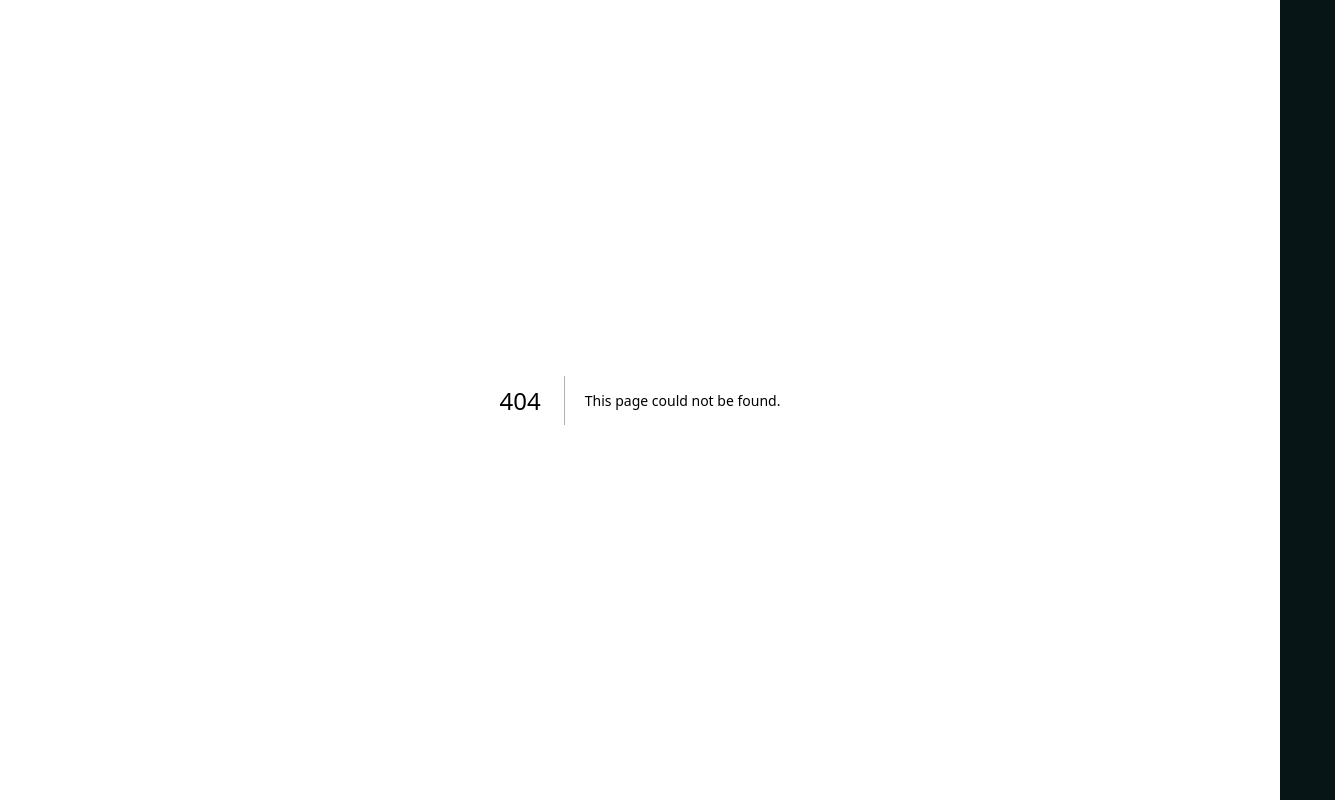
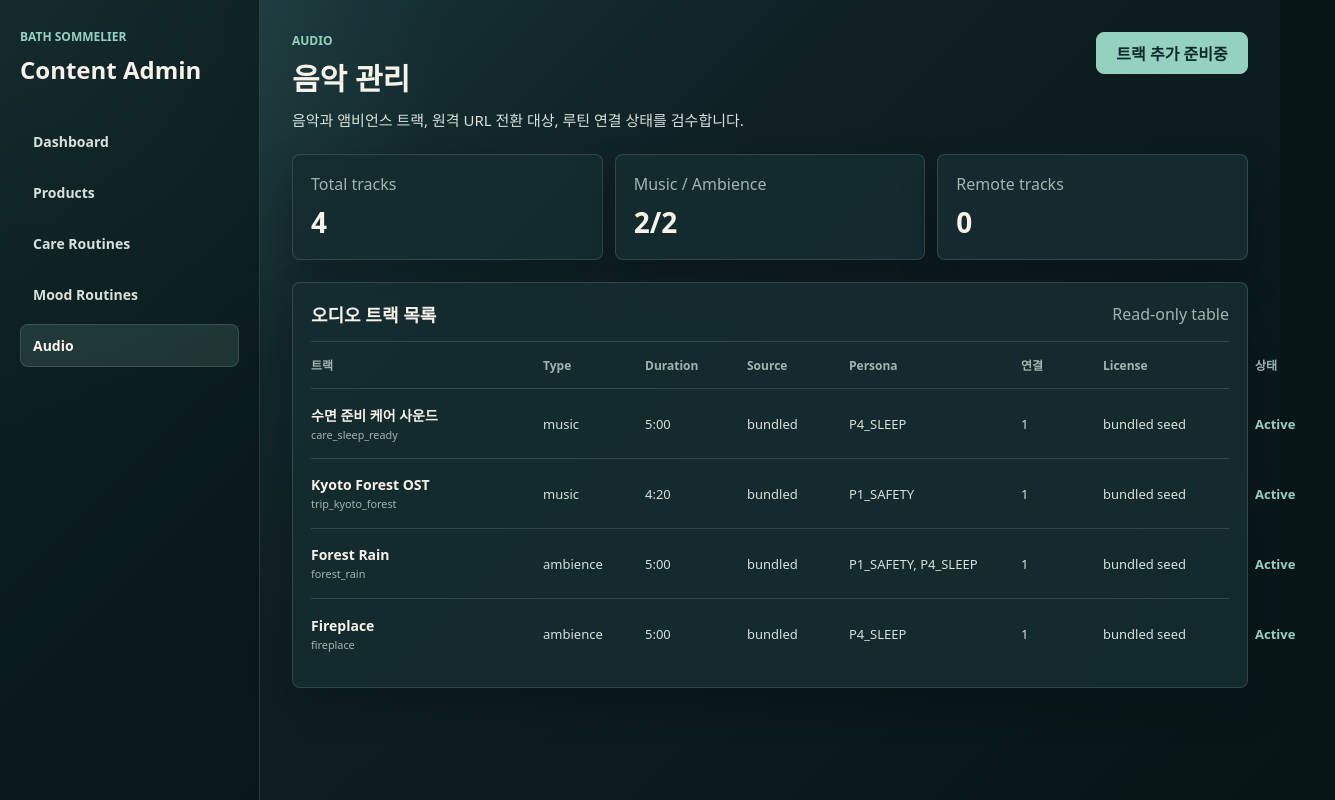
Before and after one commit to dykim0917/BathSommelier, a Next.js app in the folder apps/admin/: page /audio in a window 1280 px wide. Before the commit this address had no page. Shown: the whole page, 1335 px wide, since content can reach past the window. Built offline with nearby package versions, Linux system fonts and the light colour scheme.

Commit message:
feat: add admin audio readonly table

```diff
--- /dev/null
+++ b/apps/admin/app/audio/page.tsx
@@ -0,0 +1,78 @@
+import { AdminShell } from '../../components/AdminShell';
+import {
+  buildAdminAudioListViewModel,
+  formatDuration,
+  getAudioStatusLabel,
+} from '../../lib/audioData';
+
+export default function AudioPage() {
+  const audio = buildAdminAudioListViewModel();
+
+  return (
+    <AdminShell activePath="/audio">
+      <section className="workspace">
+        <header className="topbar">
+          <div>
+            <p className="eyebrow">AUDIO</p>
+            <h2>음악 관리</h2>
+            <p className="lede">
+              음악과 앰비언스 트랙, 원격 URL 전환 대상, 루틴 연결 상태를 검수합니다.
+            </p>
+          </div>
+          <button type="button" className="primaryButton">
+            트랙 추가 준비중
+          </button>
+        </header>
+
+        <section className="summaryGrid compact" aria-label="오디오 상태 요약">
+          <div className="summaryCard">
+            <span>Total tracks</span>
+            <strong>{audio.totalCount}</strong>
+          </div>
+          <div className="summaryCard">
+            <span>Music / Ambience</span>
+            <strong>{audio.musicCount}/{audio.ambienceCount}</strong>
+          </div>
+          <div className="summaryCard">
+            <span>Remote tracks</span>
+            <strong>{audio.remoteCount}</strong>
+          </div>
+        </section>
+
+        <section className="panel">
+          <div className="panelHeader">
+            <h3>오디오 트랙 목록</h3>
+            <span>Read-only table</span>
+          </div>
+          <div className="dataTable audioTable" role="table" aria-label="오디오 트랙 목록">
+            <div className="dataTableHeader" role="row">
+              <span>트랙</span>
+              <span>Type</span>
+              <span>Duration</span>
+              <span>Source</span>
+              <span>Persona</span>
+              <span>연결</span>
+              <span>License</span>
+              <span>상태</span>
+            </div>
+            {audio.rows.map((track) => (
+              <div className="dataTableRow" role="row" key={track.id}>
+                <div>
+                  <strong>{track.title}</strong>
+                  <small>{track.id}</small>
+                </div>
+                <span>{track.type}</span>
+                <span>{formatDuration(track.durationSeconds)}</span>
+                <span>{track.source}</span>
+                <span>{track.personaCodes.join(', ')}</span>
+                <span>{track.linkedRoutineCount}</span>
+                <span>{track.licenseNote}</span>
+                <span className="statusText">{getAudioStatusLabel(track.status)}</span>
+              </div>
+            ))}
+          </div>
+        </section>
+      </section>
+    </AdminShell>
+  );
+}
--- a/apps/admin/app/globals.css
+++ b/apps/admin/app/globals.css
@@ -268,6 +268,11 @@ button {
   grid-template-columns: minmax(200px, 1.2fr) 120px 70px 70px 150px 130px minmax(190px, 1fr) 80px;
 }
 
+.audioTable .dataTableHeader,
+.audioTable .dataTableRow {
+  grid-template-columns: minmax(220px, 1.2fr) 90px 90px 90px minmax(160px, 1fr) 70px 140px 80px;
+}
+
 .dataTableHeader {
   border-bottom: 1px solid var(--line);
   color: var(--muted);
--- /dev/null
+++ b/apps/admin/lib/audioData.ts
@@ -0,0 +1,91 @@
+export interface AdminAudioTrackRow {
+  id: string;
+  title: string;
+  type: 'music' | 'ambience';
+  durationSeconds: number;
+  source: 'bundled' | 'remote';
+  personaCodes: string[];
+  linkedRoutineCount: number;
+  licenseNote: string;
+  status: 'active' | 'draft' | 'paused' | 'retired';
+}
+
+const audioRows: AdminAudioTrackRow[] = [
+  {
+    id: 'care_sleep_ready',
+    title: '수면 준비 케어 사운드',
+    type: 'music',
+    durationSeconds: 300,
+    source: 'bundled',
+    personaCodes: ['P4_SLEEP'],
+    linkedRoutineCount: 1,
+    licenseNote: 'bundled seed',
+    status: 'active',
+  },
+  {
+    id: 'trip_kyoto_forest',
+    title: 'Kyoto Forest OST',
+    type: 'music',
+    durationSeconds: 260,
+    source: 'bundled',
+    personaCodes: ['P1_SAFETY'],
+    linkedRoutineCount: 1,
+    licenseNote: 'bundled seed',
+    status: 'active',
+  },
+  {
+    id: 'forest_rain',
+    title: 'Forest Rain',
+    type: 'ambience',
+    durationSeconds: 300,
+    source: 'bundled',
+    personaCodes: ['P1_SAFETY', 'P4_SLEEP'],
+    linkedRoutineCount: 1,
+    licenseNote: 'bundled seed',
+    status: 'active',
+  },
+  {
+    id: 'fireplace',
+    title: 'Fireplace',
+    type: 'ambience',
+    durationSeconds: 300,
+    source: 'bundled',
+    personaCodes: ['P4_SLEEP'],
+    linkedRoutineCount: 1,
+    licenseNote: 'bundled seed',
+    status: 'active',
+  },
+];
+
+export interface AdminAudioListViewModel {
+  rows: AdminAudioTrackRow[];
+  totalCount: number;
+  musicCount: number;
+  ambienceCount: number;
+  remoteCount: number;
+}
+
+export function formatDuration(seconds: number): string {
+  const minutes = Math.floor(seconds / 60);
+  const remainingSeconds = seconds % 60;
+  return `${minutes}:${remainingSeconds.toString().padStart(2, '0')}`;
+}
+
+export function buildAdminAudioListViewModel(
+  rows: AdminAudioTrackRow[] = audioRows
+): AdminAudioListViewModel {
+  return {
+    rows,
+    totalCount: rows.length,
+    musicCount: rows.filter((row) => row.type === 'music').length,
+    ambienceCount: rows.filter((row) => row.type === 'ambience').length,
+    remoteCount: rows.filter((row) => row.source === 'remote').length,
+  };
+}
+
+export function getAudioStatusLabel(status: AdminAudioTrackRow['status']): string {
+  if (status === 'draft') return 'Draft';
+  if (status === 'paused') return 'Paused';
+  if (status === 'retired') return 'Retired';
+  return 'Active';
+}
```
